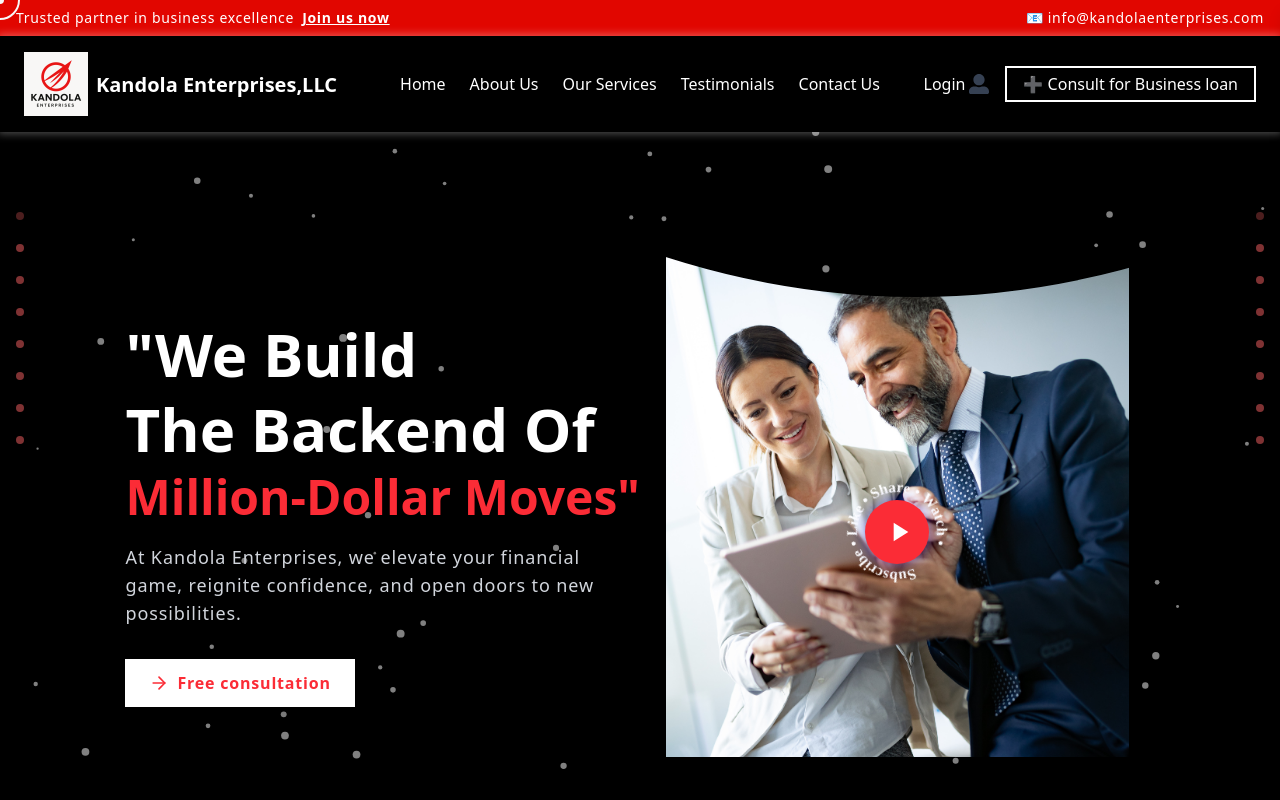
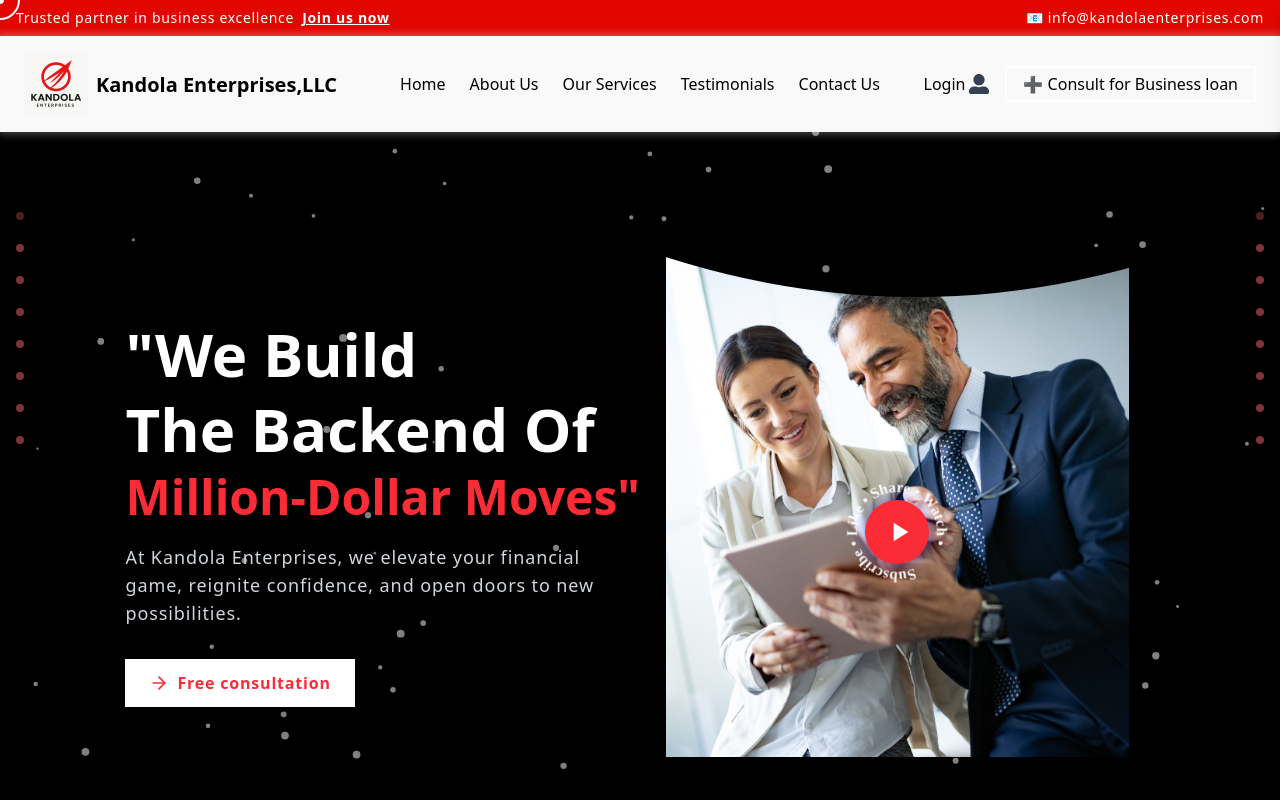
Before and after one commit to Kaif3246/Service, a React (Vite) app in the folder Kandola_Enterprises/: page / in a window 1280 px wide. Shown: the top 800 px of the page. Built offline with nearby package versions, Linux system fonts and the light colour scheme.

Commit message:
Short message about what you changed

```diff
--- a/Kandola_Enterprises/src/components/common/Navbar.jsx
+++ b/Kandola_Enterprises/src/components/common/Navbar.jsx
@@ -41,7 +41,7 @@ const Navbar = () => {
   return (
     <>
       <div
-        className={`bg-black text-white py-4 px-6 flex items-center justify-between relative z-50 transition-transform duration-300 ease-in-out ${
+        className={`bg-[#f9f9f9] text-black py-4 px-6 flex items-center justify-between relative z-50 transition-transform duration-300 ease-in-out ${
           sticky ? "sticky top-0" : ""
         } ${showNavbar ? "translate-y-0" : "-translate-y-full"}`}
         style={{
```
